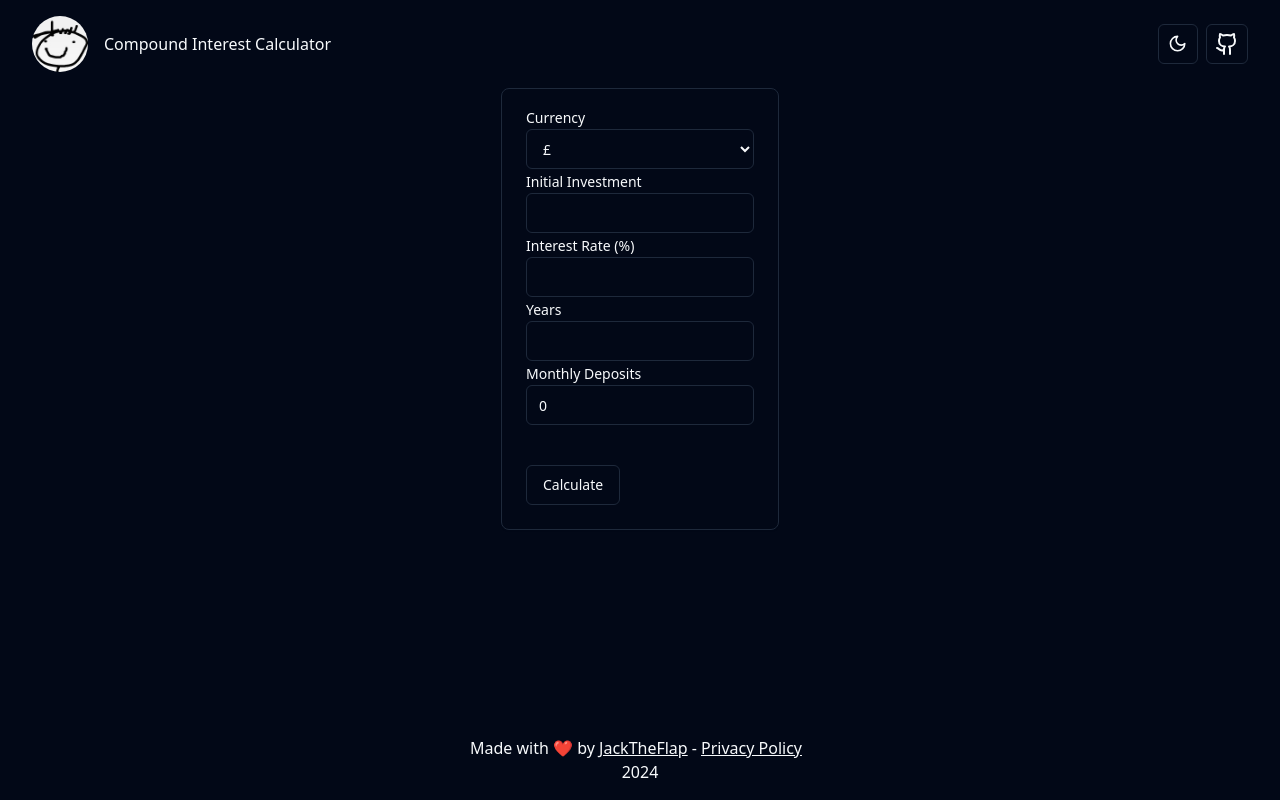
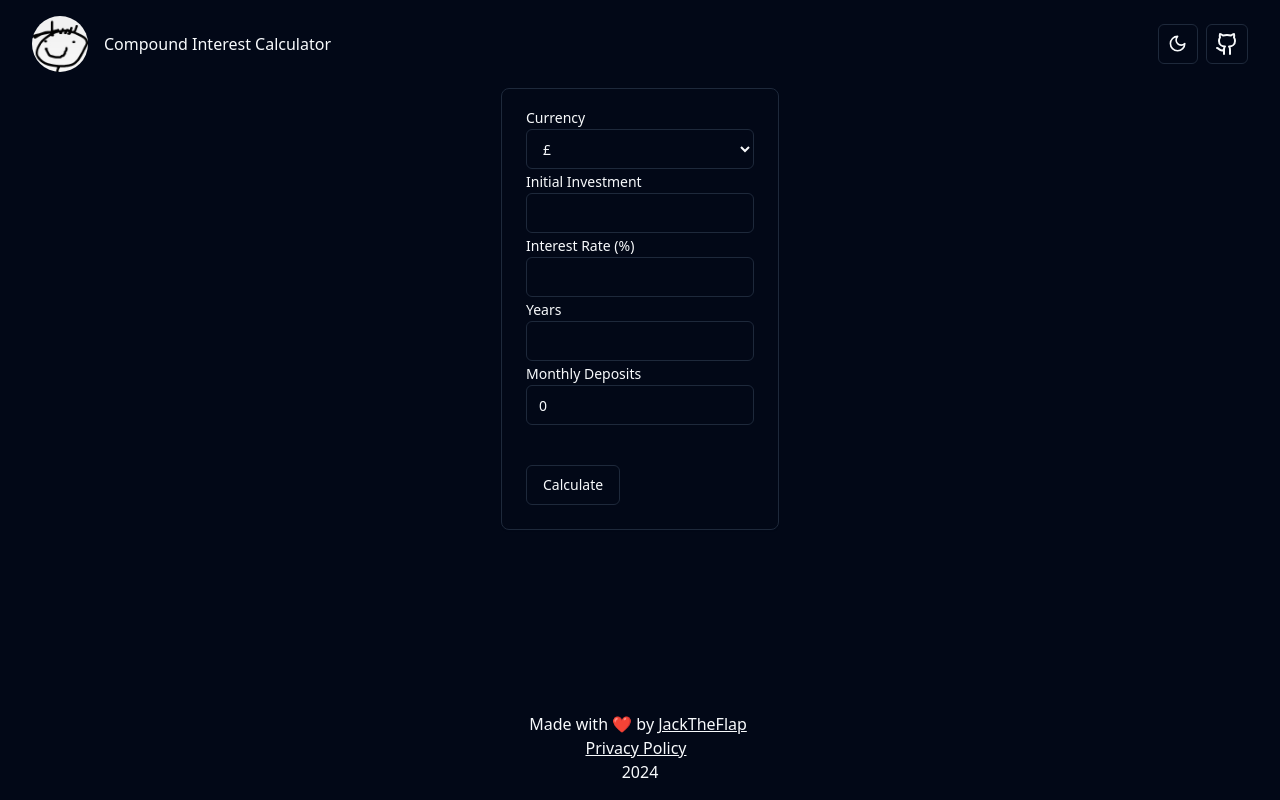
Before and after one commit to JackTheFlap/compound-interest-calculator, a React (Vite) app: page / in a window 1280 px wide. Built offline with nearby package versions, Linux system fonts and the light colour scheme.

Commit message:
Minor css changes

```diff
--- a/src/components/footer.tsx
+++ b/src/components/footer.tsx
@@ -2,10 +2,8 @@ import { Link } from "@tanstack/react-router"
 
 const Footer = () => {
     return (<footer className="flex flex-col items-center justify-center mt-auto mb-4">
-        <div className="flex flex-row items-center justify-center">
-            <h6 className="mr-1">Made with ❤️ by <a href="https://jacktheflap.com" className="underline">JackTheFlap</a> - </h6>
-            <Link to="/privacy-policy" className="mr-2 underline">Privacy Policy</Link>
-        </div>
+        <h6 className="mr-1">Made with ❤️ by <a href="https://jacktheflap.com" className="underline">JackTheFlap</a></h6>
+        <Link to="/privacy-policy" className="mr-2 underline">Privacy Policy</Link>
         <p>{new Date(Date.now()).getFullYear()}</p>
     </footer>)
 }
```
